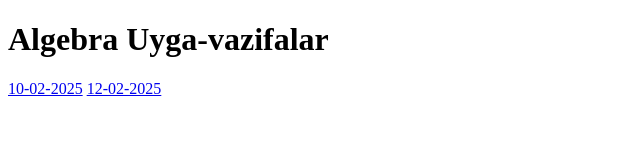
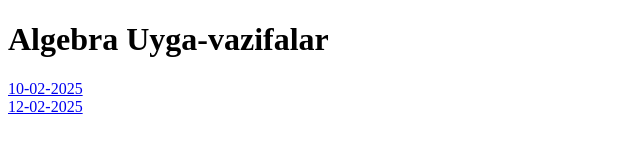
Before and after one commit to coderboy2011/uyga-vazifa, a plain HTML site: page fanlar/algebra/index.html in a window 1280 px wide. Shown: the whole page, without its empty margins (0-640 px from the left). Drawn offline with Linux system fonts and the light colour scheme.

Commit message:
Update index.html

```diff
--- a/fanlar/algebra/index.html
+++ b/fanlar/algebra/index.html
@@ -5,7 +5,7 @@
                 <meta name="viewport" content="width=device-width, initial-scale=1.0">
         <body>
                 <h1>Algebra Uyga-vazifalar</h1>
-                <a href="10-02-2025.html">10-02-2025</a>
+                <a href="10-02-2025.html">10-02-2025</a><br>
                 <a href="12-02-2025.hmtl">12-02-2025</a>
         </body>
 </html>
```
